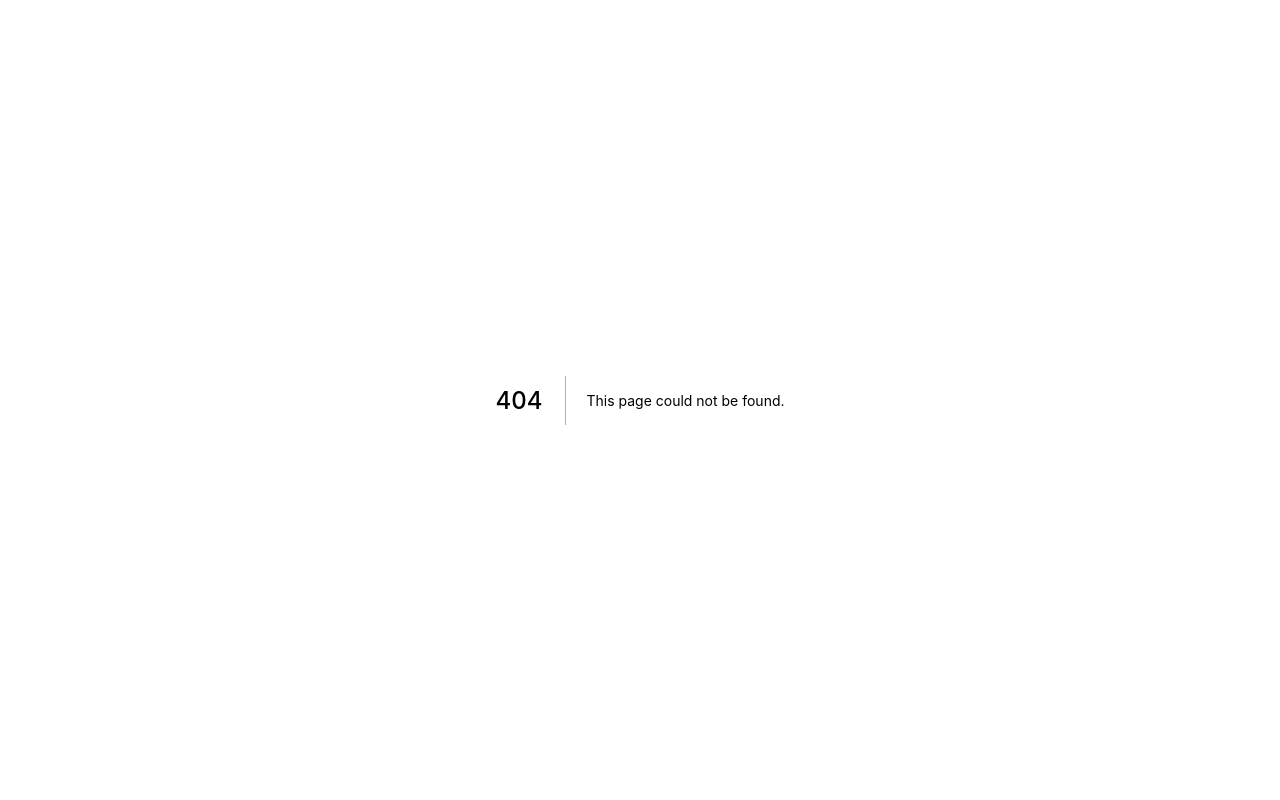
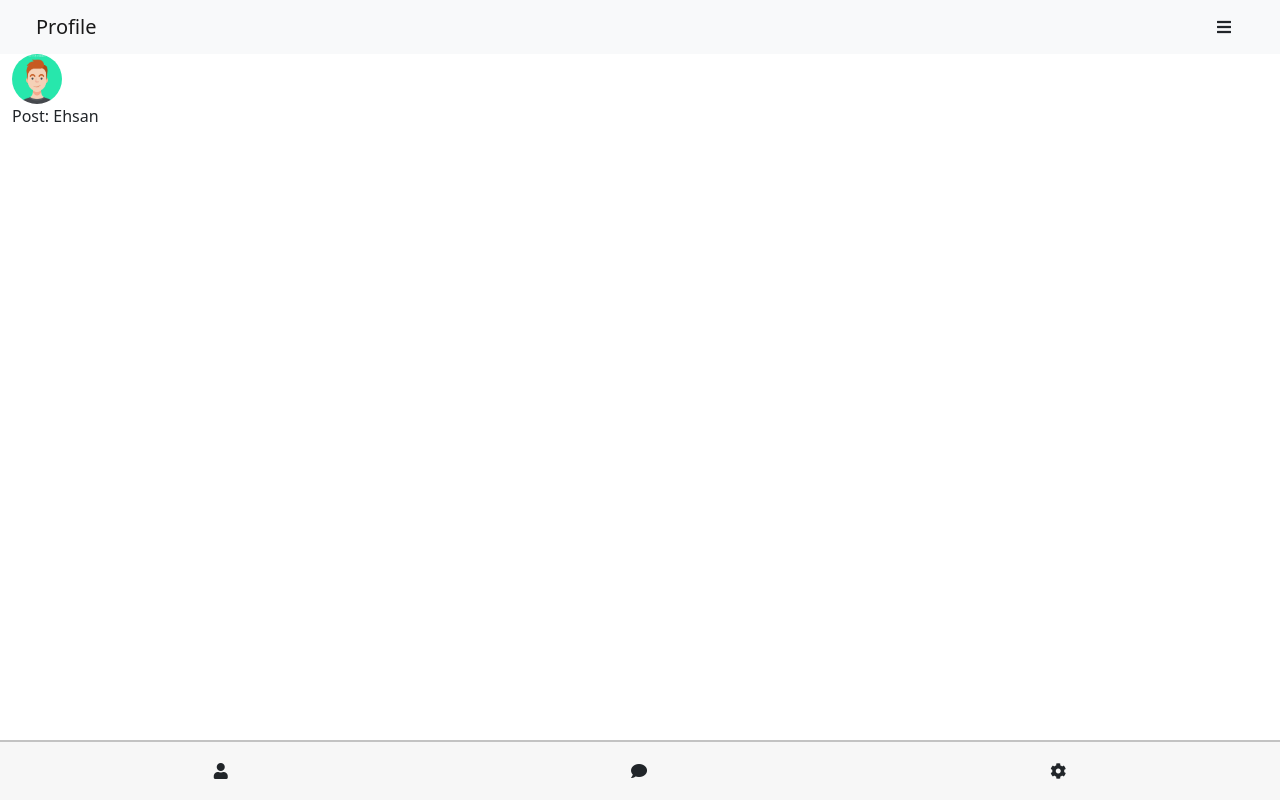
Before and after one commit to samavati/lawmingo-test, a Next.js app: page /user/profile/Ehsan in a window 1280 px wide. Before the commit this address had no page. Built offline with nearby package versions, Linux system fonts and the light colour scheme.

Commit message:
dynamic routes added

```diff
--- a/components/layout.js
+++ b/components/layout.js
@@ -1,7 +1,7 @@
 import { useState } from "react";
 import Navigation from "./navigation/BottomNav";
 import SideNav from "./navigation/SIdeNav";
-const Layout = ({ children }) => {
+const Layout = ({ children, title }) => {
     const [navIsOpen, setNavOpen] = useState(false);
     return (
         <div className="container-fluid">
@@ -9,7 +9,7 @@ const Layout = ({ children }) => {
             <div className="row">
                 <nav className="navbar navbar-expand-lg navbar-light bg-light">
                     <div className="container-fluid">
-                        <span className="navbar-brand mb-0 h1">All Chat</span>
+                        <span className="navbar-brand mb-0 h1">{title}</span>
                         <button className="btn bg-transparent" onClick={() => { setNavOpen(true) }}>
                             <i className="fas fa-bars"></i>
                         </button>
--- a/components/message/MessageList.js
+++ b/components/message/MessageList.js
@@ -1,9 +1,12 @@
+import Link from "next/link";
 import MessageItem from "./MessageItem"
 
 const MessageList = () => {
     return (
         <div className="d-flex flex-column message-list">
-            <MessageItem />
+            <Link href="/user/posts/Ehsan">
+                <MessageItem />
+            </Link>
             <MessageItem />
             <MessageItem />
             <MessageItem />
--- a/pages/index.js
+++ b/pages/index.js
@@ -4,7 +4,7 @@ import StoryList from "../components/story/StoryList";
 
 export default function Home() {
   return (
-    <Layout>
+    <Layout title="All Chats">
       <div className="row">
         <StoryList />
       </div>
@@ -14,3 +14,6 @@ export default function Home() {
     </Layout>
   );
 }
+
+
+// dummy api app-id: 5fe305f7853604ae46f461d9
--- a/pages/profile.js
+++ b/pages/profile.js
@@ -2,7 +2,7 @@ import Layout from "../components/layout"
 
 const Profile = () => {
     return (
-        <Layout>
+        <Layout title="My Profile">
             <div>Hello Profile</div>
         </Layout>
     );
--- a/pages/settings.js
+++ b/pages/settings.js
@@ -2,7 +2,7 @@ import Layout from "../components/layout"
 
 const Settings = () => {
     return (
-        <Layout>
+        <Layout title="Settings">
             <div>Hello Settings</div>
         </Layout>
     );
--- /dev/null
+++ b/pages/user/profile/[profile].js
@@ -0,0 +1,19 @@
+import { useRouter } from 'next/router'
+import Layout from "../../../components/layout"
+
+const Profile = () => {
+    const router = useRouter()
+    const { profile } = router.query
+    return (
+        <Layout title="Profile">
+            <div className="row">
+                <div className="main-section">
+                    <img src="/avatar-exemple.jpg" className="avatar" />
+                    <p>Post: {profile}</p>
+                </div>
+            </div>
+        </Layout>
+    );
+}
+
+export default Profile;
--- a/styles/custom/_style.scss
+++ b/styles/custom/_style.scss
@@ -58,3 +58,9 @@
     height: calc(100vh - 220px);
     overflow-y: auto;
 }
+
+// Main Section
+.main-section {
+    height: calc(100vh - 94px);
+    overflow-y: auto;
+}
```
Also changed, not shown: components/story/StoryList.js (+6 -1 lines), pages/user/posts/{posts}.js (added).
